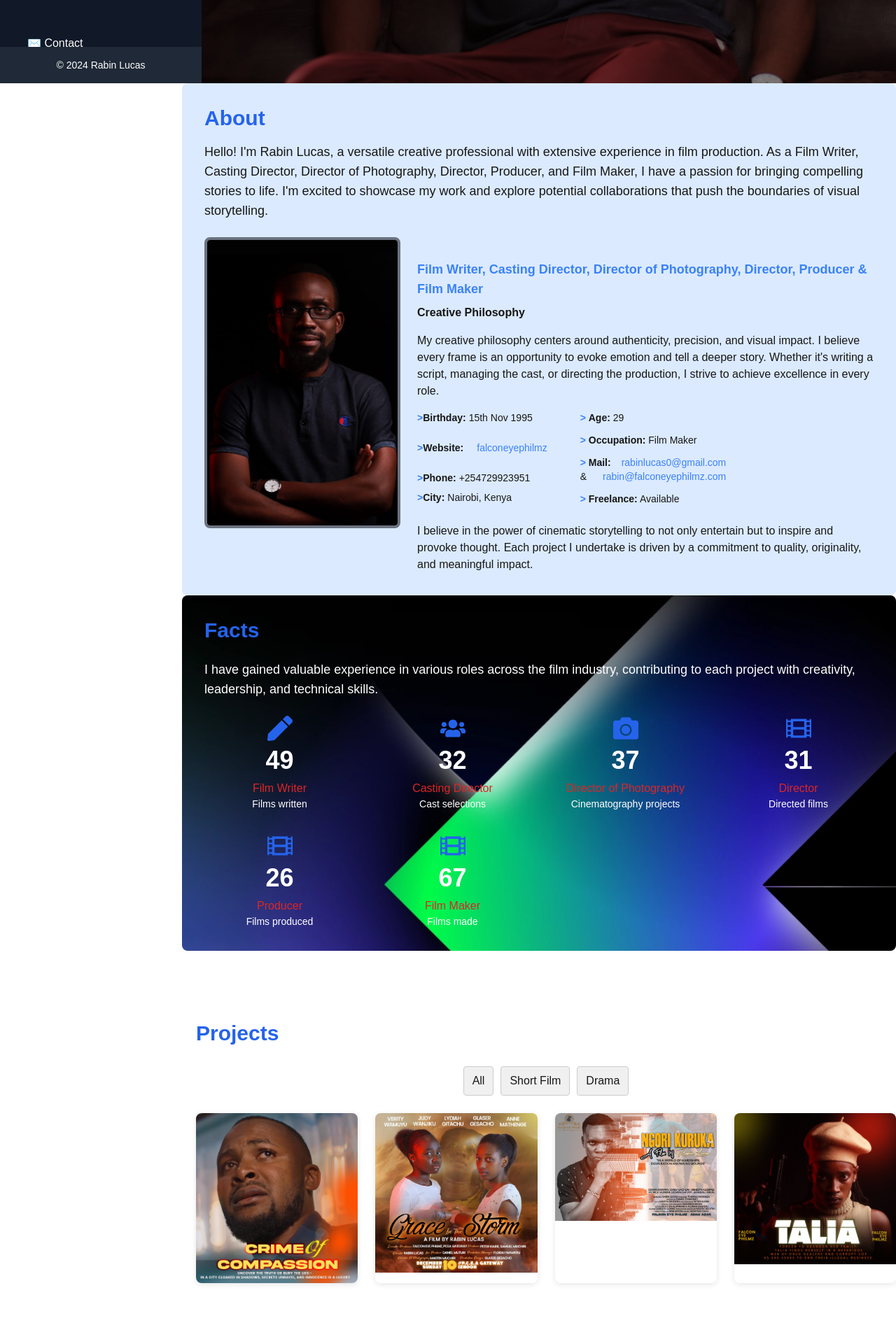
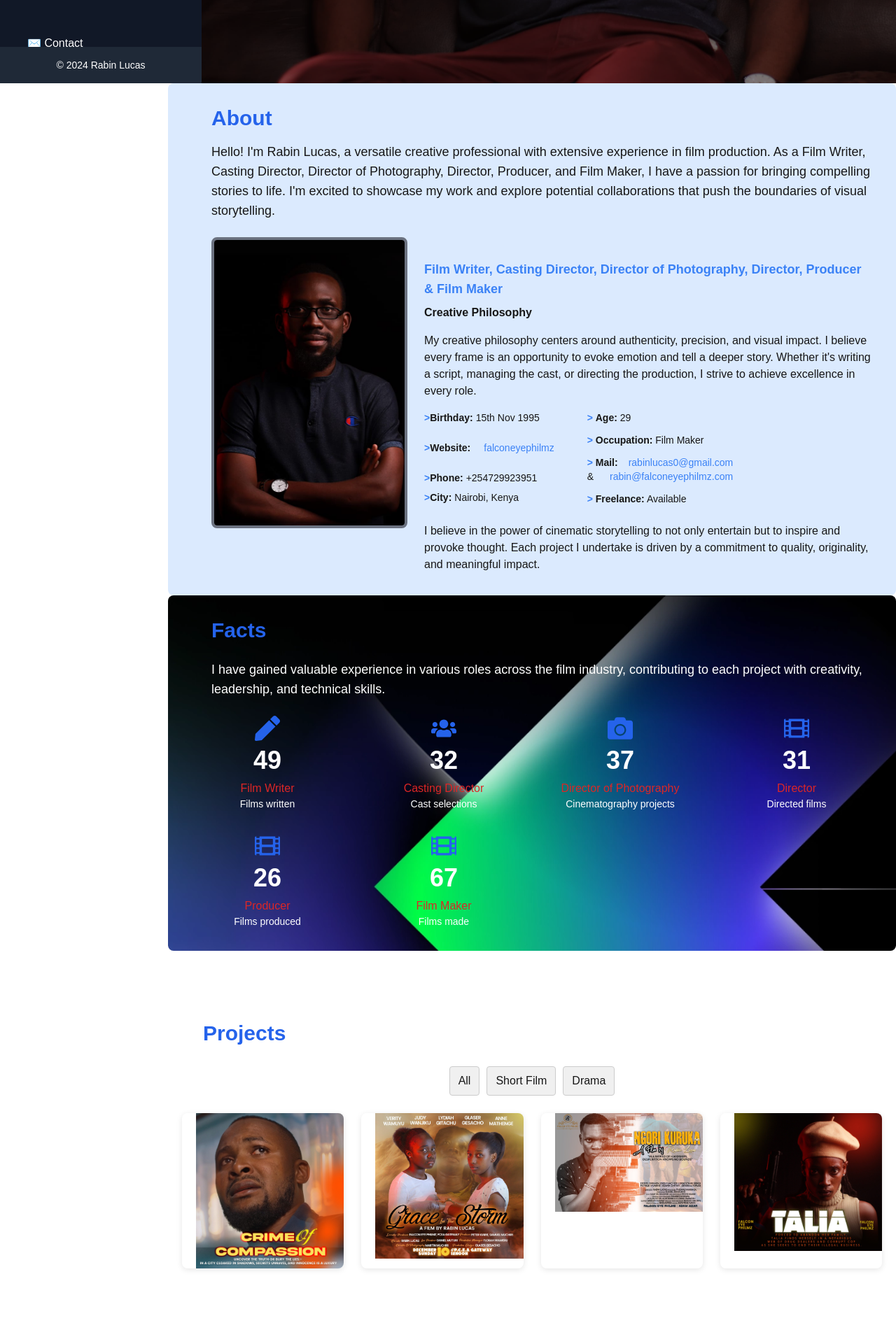
Before and after one commit to AnthonyMakori/Rabins-Portfolio, a Next.js app: page / in a window 1280 px wide. Shown: the part 681-2592 px from the top of the page at 70% size. Built offline with nearby package versions, Linux system fonts and the light colour scheme.

Commit message:
email working done

```diff
--- a/components/About/about.tsx
+++ b/components/About/about.tsx
@@ -11,19 +11,19 @@ const About = () => {
   const calculatedAge = monthDifference < 0 || (monthDifference === 0 && today.getDate() < birthday.getDate()) ? age - 1 : age;
 
   return (
-    <section id="about" style={{ paddingLeft: '20px' }}>
+    <section id="about">
       <div className="bg-blue-100 p-8 rounded-lg">
-        <h2 className="text-3xl font-semibold mb-4 text-blue-600">About</h2>
+        <h2 className="text-3xl font-semibold mb-4 text-blue-600" style={{paddingLeft:'30px'}}>About</h2>
 
         <div>
-          <p className="text-lg mb-6">
-            <span className="font-bold text-blue-500"></span> Hello! I&apos;m Rabin Lucas, a versatile creative professional with extensive experience in film production. As a Film Writer, Casting Director, Director of Photography, Director, Producer, and Film Maker, I have a passion for bringing compelling stories to life. I&apos;m excited to showcase my work and explore potential collaborations that push the boundaries of visual storytelling.
+          <p className="text-lg mb-6"style={{paddingLeft:'30px'}}>
+            <span className="font-bold text-blue-500" ></span> Hello! I&apos;m Rabin Lucas, a versatile creative professional with extensive experience in film production. As a Film Writer, Casting Director, Director of Photography, Director, Producer, and Film Maker, I have a passion for bringing compelling stories to life. I&apos;m excited to showcase my work and explore potential collaborations that push the boundaries of visual storytelling.
           </p>
         </div>
 
         <div className="flex flex-col md:flex-row md:items-start mt-6">
           {/* Image Section */}
-          <div className="md:mr-6">
+          <div className="md:mr-6 flex justify-center mb-6 md:mb-0" style={{paddingLeft:'30px'}}>
             <Image
               src="/images/darkbark.jpg"
               alt="Rabin Lucas"
--- a/components/Contact/contact.tsx
+++ b/components/Contact/contact.tsx
@@ -1,46 +1,43 @@
-import React, { useRef, useState } from "react";
-import emailjs, { EmailJSResponseStatus } from "@emailjs/browser";
+import React, { useState } from "react";
 
 const Contact = () => {
-  const form = useRef<HTMLFormElement>(null);
   const [sent, setSent] = useState(false);
   const [error, setError] = useState(false);
 
-  const sendEmail = (e: React.FormEvent) => {
+  const handleSubmit = async (e: React.FormEvent) => {
     e.preventDefault();
 
-    if (form.current) {
-      emailjs
-        .sendForm(
-          "YOUR_SERVICE_ID", // Replace with your Service ID
-          "YOUR_TEMPLATE_ID", // Replace with your Template ID
-          form.current,
-          "YOUR_PUBLIC_KEY" // Replace with your Public Key
-        )
-        .then(
-          () => {
-            setSent(true);
-            setError(false);
-            form.current?.reset(); // Reset form after success
-          },
-          (error: EmailJSResponseStatus) => { // Specify the type here
-            console.error("Error:", error.text);
-            setError(true);
-          }
-        );
+    const form = e.target as HTMLFormElement;
+
+    const formData = new FormData(form);
+    const data = new URLSearchParams(formData as any).toString();
+
+    const response = await fetch("https://formspree.io/f/movqzlzj", {
+      method: "POST",
+      headers: {
+        "Content-Type": "application/x-www-form-urlencoded",
+      },
+      body: data,
+    });
+
+    if (response.ok) {
+      setSent(true);
+      setError(false);
+      form.reset();
+    } else {
+      setError(true);
     }
   };
 
   return (
-    <section id="contact" style={{ paddingLeft: '20px' }}>
+    <section id="contact">
       <div className="min-h-screen bg-gray-200 py-10">
         <h1 className="text-4xl font-bold text-blue-600 text-center mb-4">
           Contact
         </h1>
-        <p className="text-gray-700 text-center mb-6">
+        <p className="text-gray-700 text-center mb-6" style={{ paddingLeft: '20px', marginRight: '20px' }}>
           Feel free to connect with me via email at{" "}
-          <span className="font-bold">rabinlucas0@gmail.com</span> or through my
-          LinkedIn profile. I am always eager to collaborate, learn, and explore
+          <span className="font-bold">rabinlucas0@gmail.com</span> . I am always eager to collaborate, learn, and explore
           new opportunities.
         </p>
         <p className="text-gray-700 font-bold text-center mb-6">
@@ -48,7 +45,7 @@ const Contact = () => {
           with you!
         </p>
 
-        <div className="grid grid-cols-1 md:grid-cols-3 gap-6" style={{ paddingLeft: '40px',paddingRight:'40px' }}>
+        <div className="grid grid-cols-1 md:grid-cols-3 gap-6" style={{ paddingLeft: '40px', paddingRight: '40px', overflowX: 'hidden' }}>
           {/* Left Section */}
           <div className="bg-white p-6 rounded-lg shadow-md md:col-span-1" style={{ paddingLeft: '20px' }}>
             <h2 className="text-2xl font-bold text-gray-800 mb-4">
@@ -90,7 +87,7 @@ const Contact = () => {
             <h2 className="text-2xl font-bold text-gray-800 mb-4">
               Send a Message
             </h2>
-            <form ref={form} onSubmit={sendEmail} className="space-y-4">
+            <form onSubmit={handleSubmit} className="space-y-4">
               <div className="grid grid-cols-1 md:grid-cols-2 gap-4">
                 <div>
                   <label className="block text-gray-700 mb-1" htmlFor="name">
--- a/components/Experience/projects.tsx
+++ b/components/Experience/projects.tsx
@@ -50,9 +50,9 @@ const Projects = () => {
       : projects.filter((project) => project.category === category);
 
   return (
-    <section id="projects">
+    <section id="projects" style={{overflowX: 'hidden'}}>
       <div className="projects-container">
-        <h4 className="text-3xl font-semibold mb-6 text-blue-600">Projects</h4>
+        <h4 className="text-3xl font-semibold mb-6 text-blue-600" style={{paddingLeft:'30px'}}>Projects</h4>
         {/* Centered Categories */}
         <div className="categories">
           <button onClick={() => handleCategoryChange('All')}>All</button>
@@ -69,12 +69,14 @@ const Projects = () => {
               className="project"
               onMouseEnter={() => setHoveredProject(project.id)}
               onMouseLeave={() => setHoveredProject(null)}
+              style={{paddingLeft:'20px'}}
             >
               <Image
                 src={project.image}
                 alt={project.title}
-                width={500} // Set a width for the image
-                height={300} // Set a height for the image
+                width={500}
+
+                height={project.id === 2 || project.id === 3 || project.id === 4 ? 350 : 300}
                 className="project-image"
               />
               <div
@@ -111,7 +113,6 @@ const Projects = () => {
           .projects-container {
           width: 100%;
           padding: 100px 20px;
-          margin-left: 20px; /* Added margin-left */
           min-height: 60vh;
           box-sizing: border-box;
   }
--- a/components/Facts/fact.tsx
+++ b/components/Facts/fact.tsx
@@ -3,13 +3,13 @@ import { FaPen, FaFilm, FaCamera, FaUsers } from 'react-icons/fa';
 
 const Facts = () => {
   return (
-    <section id="facts" style={{ paddingLeft: '20px' }}>
+    <section id="facts" style={{overflowX: 'hidden' }}>
     <div
       className="bg-cover bg-center p-8 rounded-lg"
       style={{ backgroundImage: 'url(background/back.webp)' }}
     >
-      <h2 className="text-3xl font-semibold mb-6 text-blue-600">Facts</h2>
-      <p className="text-lg mb-6 text-white">
+      <h2 className="text-3xl font-semibold mb-6 text-blue-600" style={{paddingLeft:'30px'}}>Facts</h2>
+      <p className="text-lg mb-6 text-white" style={{paddingLeft:'30px'}}>
         I have gained valuable experience in various roles across the film industry, contributing to each project with creativity, leadership, and technical skills.
       </p>
       <div className="grid grid-cols-1 sm:grid-cols-2 lg:grid-cols-4 gap-8">
--- a/components/Hobbies/hobbies.tsx
+++ b/components/Hobbies/hobbies.tsx
@@ -9,7 +9,7 @@ const hobbies = [
 
 const Hobbies: React.FC = () => {
   return (
-    <section id='hobbies' className="bg-gray-50 py-16 px-4">
+    <section id='hobbies' className="bg-gray-50 py-16 px-4" style={{overflowX: 'hidden'}}>
       {/* Header Section */}
       <div className="text-center mb-12">
         <h1 className="text-5xl font-bold text-blue-600 mb-4">My Hobbies</h1>
--- a/components/Home/home.tsx
+++ b/components/Home/home.tsx
@@ -37,7 +37,7 @@ const Home = () => {
   }, [currentText, isDeleting, roleIndex]);
 
   return (
-    <section id="home" style={{paddingLeft:'20px'}}>
+    <section id="home"  style={{overflowX: 'hidden' }}>
       <div className="home-container">
         <div className="overlay">
           <div className="content">
--- a/components/sidebar/sidebar.tsx
+++ b/components/sidebar/sidebar.tsx
@@ -1,5 +1,16 @@
 import { useState, useEffect } from 'react';
-import { FaLinkedin, FaWhatsapp, FaTwitter, FaFacebook, FaYoutube, FaTiktok, FaBars, FaPencilAlt, FaRegHandshake, FaBuilding } from 'react-icons/fa';
+import {
+  FaInstagram,
+  FaWhatsapp,
+  FaTwitter,
+  FaFacebook,
+  FaYoutube,
+  FaTiktok,
+  FaBars,
+  FaPencilAlt,
+  FaRegHandshake,
+  FaBuilding
+} from 'react-icons/fa';
 import Image from 'next/image';
 
 const Sidebar = () => {
@@ -37,7 +48,7 @@ const Sidebar = () => {
       {/* Hamburger Icon for Small Screens */}
       <button
         onClick={toggleSidebar}
-        className="lg:hidden fixed top-4 left-4 text-white text-3xl z-50"
+        className="lg:hidden fixed top-4 left-4 text-red-500 text-3xl z-50 transform transition-transform duration-300 hover:scale-110"
       >
         <FaBars />
       </button>
@@ -73,7 +84,7 @@ const Sidebar = () => {
               rel="noopener noreferrer"
               className="p-2 rounded-full hover:bg-aqua transition-colors"
             >
-              <FaLinkedin className="text-2xl text-white hover:text-black" />
+              <FaInstagram className="text-2xl text-white hover:text-black" />
             </a>
             <a
               href="https://wa.me/+254729923951"
--- a/styles/Testimonials.css
+++ b/styles/Testimonials.css
@@ -1,10 +1,14 @@
 .testimonial-container {
-  padding: 40px 20px;
+  padding: 40px;
   background-size: cover;
   background-position: center;
   display: flex;
   flex-direction: column;
   align-items: center;
+  overflow-x: hidden;
+}
+#testimonials {
+  overflow-x: hidden;
 }
 
 .testimonial-cards {
```
